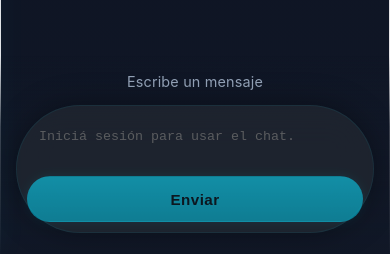
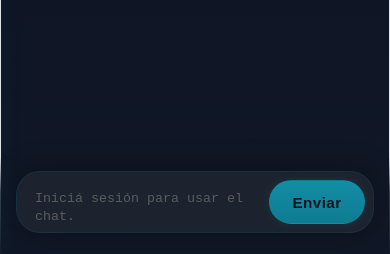
Before and after one commit to SESASAN/ZenAi, a React (Vite) app: page / in a window 390 px wide. Shown: the part 587-841 px from the top of the page. Built offline with nearby package versions, Linux system fonts and the light colour scheme; no server answers.

Commit message:
fix: improve mobile composer layout

```diff
--- a/src/App.css
+++ b/src/App.css
@@ -563,13 +563,6 @@ a {
   border-top: 0;
 }
 
-.composerLabel {
-  display: inline-block;
-  margin-bottom: 12px;
-  color: var(--text-secondary);
-  font-size: 0.9rem;
-}
-
 .composerRow {
   display: flex;
   align-items: center;
@@ -677,7 +670,19 @@ a {
   }
 
   .composerRow {
-    flex-direction: column;
-    align-items: stretch;
+    gap: 10px;
+    padding: 8px;
+    border-radius: 24px;
+  }
+
+  .composerInput {
+    min-height: 44px;
+    padding: 10px 10px;
+  }
+
+  .composerRow button {
+    min-width: 96px;
+    height: 44px;
+    padding: 0 14px;
   }
 }
--- a/src/App.tsx
+++ b/src/App.tsx
@@ -399,14 +399,11 @@ function App() {
         <div className="composerDock" aria-label="Zona de composición del mensaje">
           <div className="composerDock__inner">
             <form className="composer" onSubmit={handleSubmit}>
-              <label className="composerLabel" htmlFor="chat-input">
-                Escribe un mensaje
-              </label>
-
               <div className="composerRow">
                 <textarea
                   id="chat-input"
                   className="composerInput"
+                  aria-label="Escribir mensaje"
                   placeholder={user
                     ? "Escribe aquí lo que quieres pedirle al asistente..."
                     : "Iniciá sesión para usar el chat."
```
